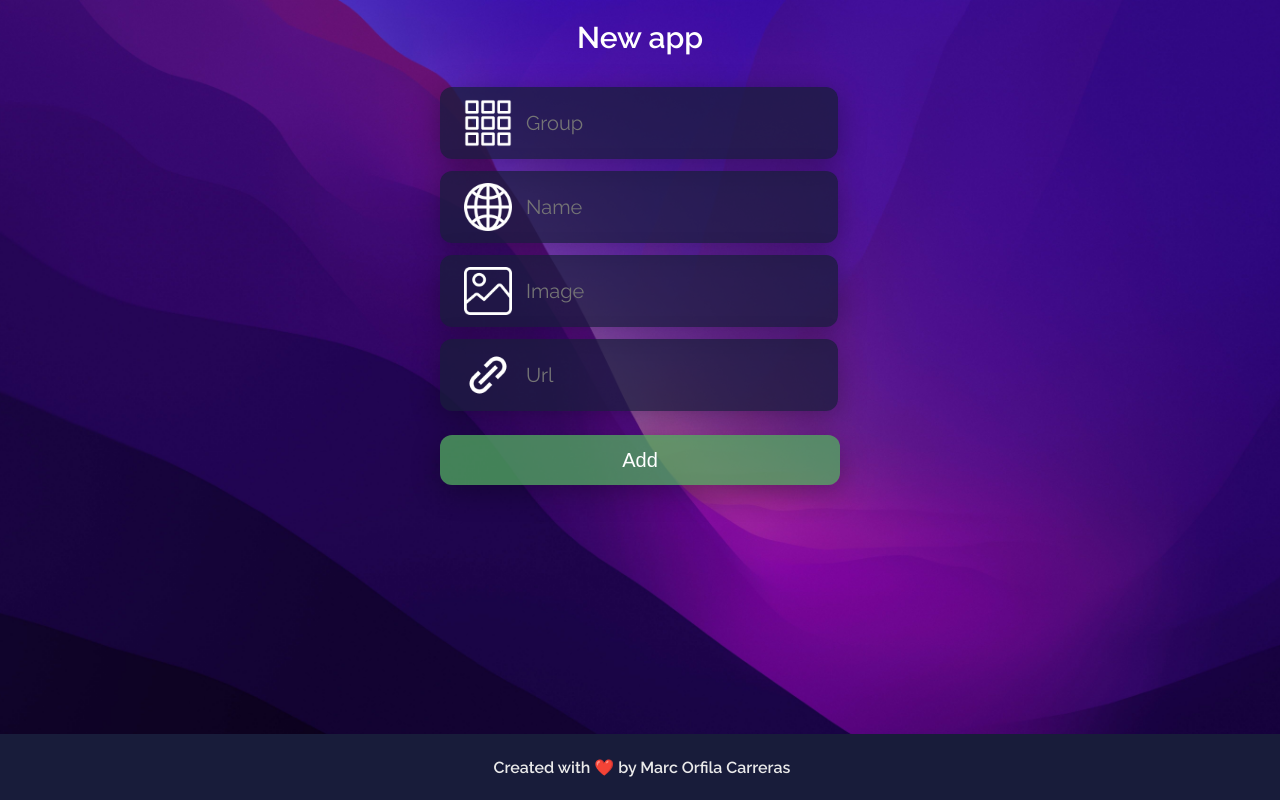
After one commit to martadinata666/Homelium, a Flask app: page /new in a window 1280 px wide. The commit adds this page. Run offline with Flask 2, Linux system fonts and the light colour scheme.

Commit message:
Added the option to add new applications to already created groups. Refactoring and improvement of the code in general.

```diff
--- a/app/app.py
+++ b/app/app.py
@@ -1,10 +1,12 @@
-from ctypes import addressof
+from crypt import methods
 from flask import Flask
-import routes.mainpage
+from modules import dashboard, add
 
 app = Flask(__name__)
 
-app.add_url_rule("/", view_func=routes.mainpage.mainpage)
+app.add_url_rule("/", view_func=dashboard.mainpage)
+app.add_url_rule("/new", "new", view_func=add.mainpage)
+app.add_url_rule("/add", "add", methods=["POST"], view_func=add.addApp)
 
 if __name__ == "__main__":
     app.run(debug=True, port=5000, host = "0.0.0.0")
--- /dev/null
+++ b/app/modules/add.py
@@ -0,0 +1,23 @@
+import json
+from flask import redirect, render_template, request
+
+def mainpage():
+    return render_template("new.html")
+
+def addApp():
+
+    with open("app/config.json", 'r') as f:
+        links_dict = json.load(f)
+
+    counter = 0
+    for group in links_dict:
+        if group["name"] == request.form["group"]:
+            links_dict[counter]["apps"].append({"name":request.form["name"], "image":request.form["image"], "url":request.form["url"]})
+
+            with open("app/config.json", 'w', encoding='utf-8') as f:
+                json.dump(links_dict, f, ensure_ascii=False, indent=4)
+
+        counter += 1
+
+
+    return redirect("/")
--- a/app/routes/mainpage.py
+++ b/app/modules/dashboard.py
@@ -6,4 +6,4 @@ def mainpage():
     with open("app/config.json", 'r') as f:
         links_dict = json.load(f)
 
-    return render_template("mainpage.html", links_dict = links_dict)
+    return render_template("dashboard.html", links_dict = links_dict)
--- a/app/static/styles/mainpage.css
+++ b/app/static/styles/style.css
@@ -1,7 +1,7 @@
 @import url('https://fonts.googleapis.com/css2?family=Raleway:wght@400;600&display=swap');
 
 body {
-    background: url(../wallpaper.jpeg) no-repeat center center fixed;
+    background: url(../img/wallpaper.jpeg) no-repeat center center fixed;
     background-size: cover;
 
     margin: 0;
@@ -50,6 +50,71 @@ body {
 
 .app-img {
     height: 48px;
+}
+
+.button-add {
+    position: fixed;
+    right: 5%;
+    bottom: 12%;
+    width: 100%;
+
+    width: 50px;
+    height: 50px;
+
+    font-size: 40px;
+
+    border: none;
+    border-radius: 100%;
+
+    background: white;
+    color: #181C3A;
+
+    box-shadow: rgba(0, 0, 0, 0.3) 0px 7px 29px 0px;
+}
+
+.button-add:hover {
+    transform: translateY(-2px);
+
+    cursor: pointer;
+}
+
+.add-input {
+    background: transparent;
+    border: none;
+
+    color: white;
+
+    font-size: 20px;
+    font-family: 'Raleway', sans-serif;
+}
+
+.add-input:focus {
+    outline: none;
+}
+
+.add-button {
+    padding: 12px 24px 12px 24px;
+    margin: 12px;
+
+    width: 400px;
+    height: 50px;
+
+    background: rgba(80, 172, 92, 0.75);
+    color: white;
+
+    box-shadow: rgba(0, 0, 0, 0.3) 0px 7px 29px 0px;
+
+    font-size: 20px;
+    font-weight: 100;
+
+    border-radius: 12px;
+    border: none;
+}
+
+.add-button:hover {
+    transform: translateY(-2px);
+
+    cursor: pointer;
 }
 
 footer {
@@ -105,4 +170,8 @@ footer {
 
         border-radius: 12px;
     }
+
+    .add-button {
+        width: auto;
+    }
   }
--- /dev/null
+++ b/app/templates/base.html
@@ -0,0 +1,21 @@
+<!DOCTYPE html>
+<html lang="en">
+<head>
+    <meta charset="UTF-8">
+    <meta http-equiv="X-UA-Compatible" content="IE=edge">
+    <meta name="viewport" content="width=device-width, initial-scale=1.0">
+
+    <link rel= "stylesheet" type= "text/css" href= "{{ url_for('static',filename='styles/style.css') }}">
+
+    <title>Homelium</title>
+</head>
+<body>
+
+    {% block content %} {% endblock %}
+
+    <footer>
+        <h4>Created with ❤️ by Marc Orfila Carreras</h4>
+    </footer>
+
+</body>
+</html>
--- /dev/null
+++ b/app/templates/new.html
@@ -0,0 +1,31 @@
+{% extends 'base.html' %}
+
+{% block content %}
+
+<div class="group">
+    <h1>New app</h1>
+
+    <div class="group-apps">
+        <form action="{{ url_for('add') }}" enctype="multipart/form-data" method="post">
+            <div class="app">
+                <img src="static/img/groups.png" class="app-img">
+                <input class="add-input" type="text" placeholder="Group" name="group">
+            </div>
+            <div class="app">
+                <img src="static/img/default.png" class="app-img">
+                <input class="add-input" type="text" placeholder="Name" name="name">
+            </div>
+            <div class="app">
+                <img src="static/img/image.png" class="app-img">
+                <input class="add-input" type="text" placeholder="Image" name="image">
+            </div>
+            <div class="app">
+                <img src="static/img/url.png" class="app-img">
+                <input class="add-input" type="text" placeholder="Url" name="url">
+            </div>
+            <input class="add-button" type="submit" value="Add">
+        </form>
+    </div>
+</div>
+
+{% endblock %}
```
Also changed, not shown: app/config.json (+4 -4 lines), app/templates/dashboard.html (added, +22 -0 lines), app/templates/mainpage.html (deleted, +0 -34 lines), app/static/img/default.png (renamed from app/static/default.png), app/static/img/groups.png (added), app/static/img/image.png (added), app/static/img/url.png (added), app/static/img/wallpaper.jpeg (renamed from app/static/wallpaper.jpeg).
